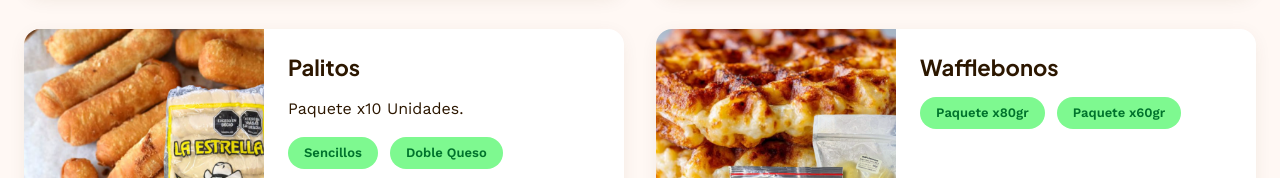
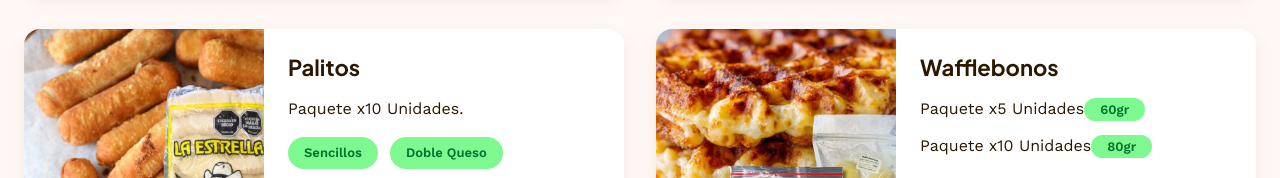
Before and after one commit to JeffersonHenaoDev/arepas-la-estrella, a plain HTML site: page index.html in a window 1280 px wide. Shown: the part 1992-2170 px from the top of the page. Drawn offline with nearby package versions, Linux system fonts and the light colour scheme.

Commit message:
Correcciones de Waflebonos por unidades y pesos

```diff
--- a/index.html
+++ b/index.html
@@ -184,8 +184,8 @@ Pide Ahora
 <div class="category-card-body">
 <h3>Wafflebonos</h3>
 <div class="chip-list">
-<span class="chip">Paquete x80gr</span>
-<span class="chip">Paquete x60gr</span>
+<span>Paquete x5 Unidades<span class="chip">60gr</span></span>
+<span>Paquete x10 Unidades<span class="chip">80gr</span></span>
 </div>
 <a class="btn btn-whatsapp btn-sm" href="https://wa.me/573176745296?text=Estoy%20interesado%20en%20sus%20productos%2C%20me%20puedes%20enviar%20m%C3%A1s%20informaci%C3%B3n%20por%20favor" target="_blank" rel="noopener">Pedir por WhatsApp</a>
 </div>
```
